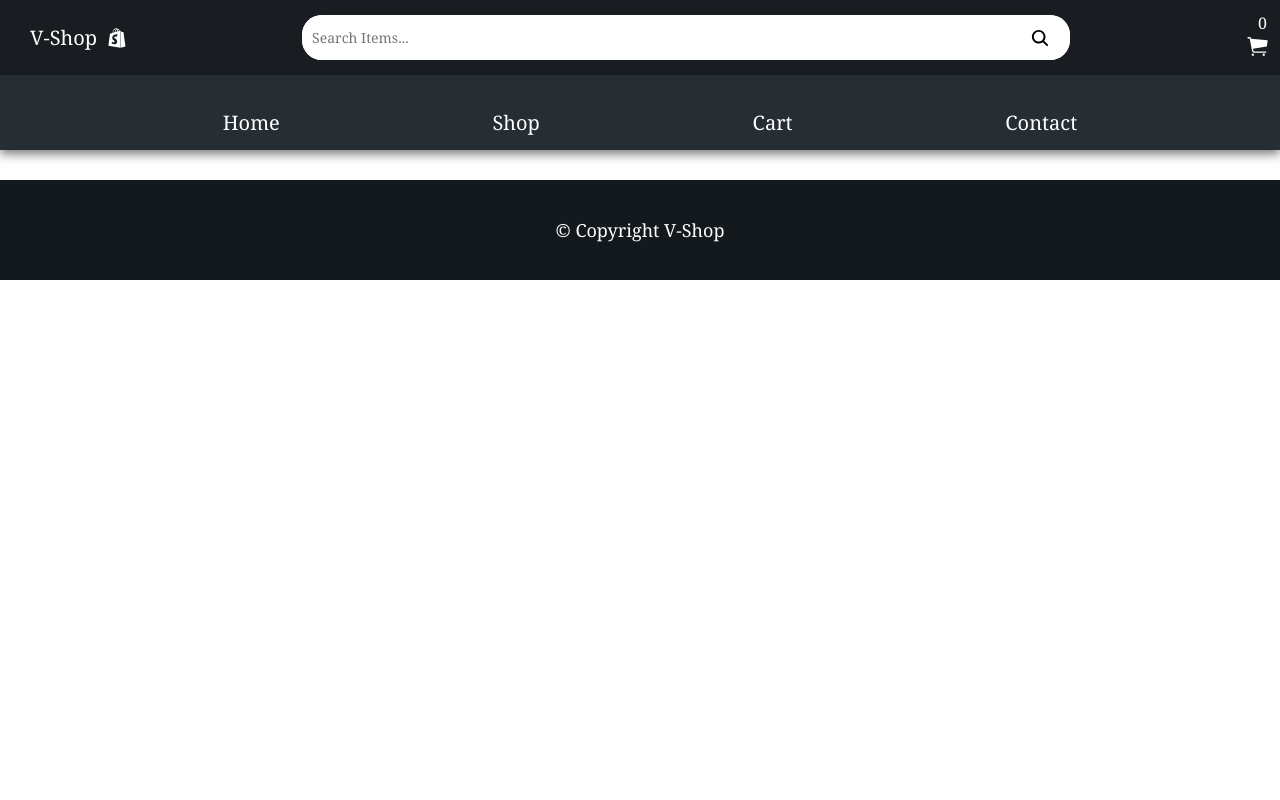
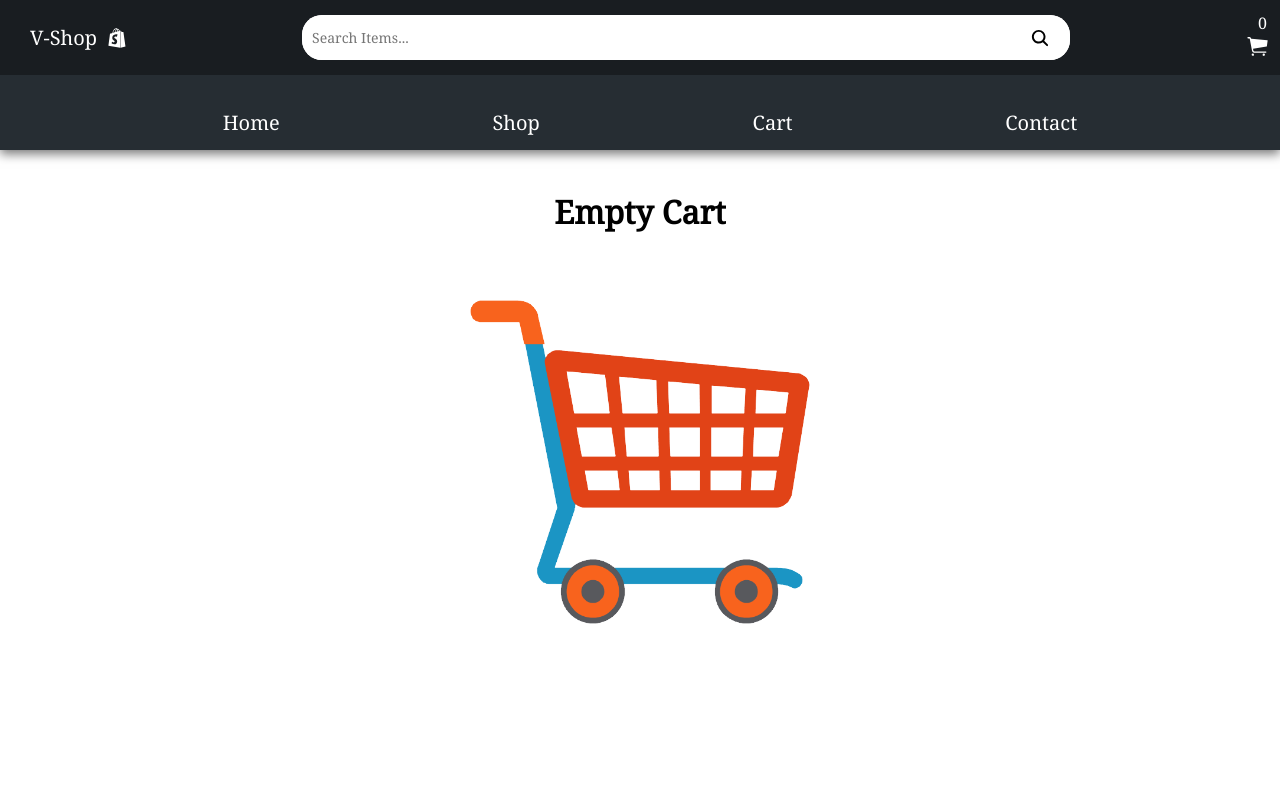
Before and after one commit to ThakurSakshi777/E---Commerce, a React (Vite) app: page /cart in a window 1280 px wide. Shown: the top 800 px of the page. Built offline with nearby package versions, Linux system fonts and the light colour scheme; a web font is replaced by a local one.

Commit message:
Creating  Cart Page and CartCard Component

```diff
--- a/src/App.jsx
+++ b/src/App.jsx
@@ -4,6 +4,7 @@ import Home from "./Pages/Home/Home"
 import Nav from './Component/Nav/Nav'
 import Footer from './Component/Footer/Footer'
 import Shop from './Pages/Shop/Shop'
+import Cart from './Pages/Cart/Cart'
 
 function App() {
   return (
@@ -13,6 +14,7 @@ function App() {
         <Routes>
           <Route path='/' element={<Home />} />
           <Route path ='/shop' element = {<Shop/>}/>
+          <Route path = '/cart' element = {<Cart/>}/>
         </Routes>
         <Footer />
       </BrowserRouter>
--- /dev/null
+++ b/src/Component/CartCard/CartCard.css
@@ -0,0 +1,53 @@
+.cartcard {
+    width: 90%;
+    height: 180px;
+    box-shadow: 2px 2px 10px rgba(0, 0, 0, 0.764);
+    background-color: rgb(159, 207, 124);
+    display: flex;
+    align-items: center;
+    justify-content: space-between;
+    padding: 20px;
+    border-radius: 20px;
+
+}
+.left-card img {
+  max-width: 50%;
+  height: 100%;
+}
+.left-card {
+    gap: 20px;
+}
+.left-card .name-price {
+    display: flex;
+    flex-direction: column;
+    gap: 8px;
+    font-size: 20px;
+}
+
+.right-card button {
+  background-color: rgb(179, 69, 69);
+  color: white;
+  padding: 10px 20px;
+  font-size: 18px;
+  border: none;
+  border-radius: 20px;
+  cursor: pointer;
+}
+.right-card button:hover {
+    background-color: white;
+    color: red;
+}
+
+@media (max-width:50px) {
+    .cartcard {
+        flex-direction: column;
+        height: 400px;
+        align-items: start;
+        width: 300px;
+        gap: 20px;
+    }
+    .right-card {
+        flex-direction: column;
+        align-items: start;
+    }
+}
--- /dev/null
+++ b/src/Component/CartCard/CartCard.jsx
@@ -0,0 +1,24 @@
+import React, { useState } from 'react'
+import "./cartCard.css"
+import { RiDeleteBin6Line } from "react-icons/ri";
+
+function CartCard() {
+  let [ CheckEmpty , setCheckEmpty ] = useState()
+  return (
+    <div className='cartcard'>
+        <div className="left-card">
+            <img src="" alt="" />
+            <div className="name-price">
+                <span>Summsung</span>
+                <span>Rs 1500</span>
+            </div>
+        </div>
+        <div className="right-card">
+            <button>Remove<RiDeleteBin6Line /></button>
+        </div>
+
+    </div>
+  )
+}
+
+export default CartCard
--- a/src/Component/Nav/Nav.jsx
+++ b/src/Component/Nav/Nav.jsx
@@ -34,7 +34,7 @@ function Nav() {
         <div className="bottom-nav">
           <Link to ="/"> <li>Home</li> </Link>
           <Link to = "/shop"> <li>Shop</li> </Link>
-          <Link to = "/shop"> <li>Cart</li></Link>
+          <Link to = "/cart"> <li>Cart</li></Link>
            <Link to = "/contact"> <li>Contact</li> </Link>
         </div>
 
--- /dev/null
+++ b/src/Pages/Cart/Cart.css
@@ -0,0 +1,23 @@
+.cart {
+
+    width:100% ;
+    min-height: 100vh;
+    gap: 20px;
+    padding-top: 40px;
+    display: flex;
+    justify-content: center;
+}
+.empty-cart {
+    max-width: 100%;
+    height: 100%;
+    display: flex;
+    align-items: center;
+    justify-content: start;
+     flex-direction: column;
+     gap: 20px;
+}
+.empty-cart img {
+    width: 90%;
+    max-width: 400px;
+    margin-top: 40px;
+}
--- /dev/null
+++ b/src/Pages/Cart/Cart.jsx
@@ -0,0 +1,19 @@
+import React from 'react'
+import"./Cart.css"
+import CartCard from '../../Component/CartCard/CartCard'
+import { useSelector} from 'react-redux'
+import es from "../../assets/emptycart.png"
+function Cart() {
+  let items = useSelector (state => state)
+  return (
+    <div className='cart'>
+      { items.cart.length<=0?<div className="empty-cart">
+         <h1> Empty Cart</h1>
+        <img src={es} alt="" />
+      </div> : <CartCard/>}
+
+    </div>
+  )
+}
+
+export default Cart
```
